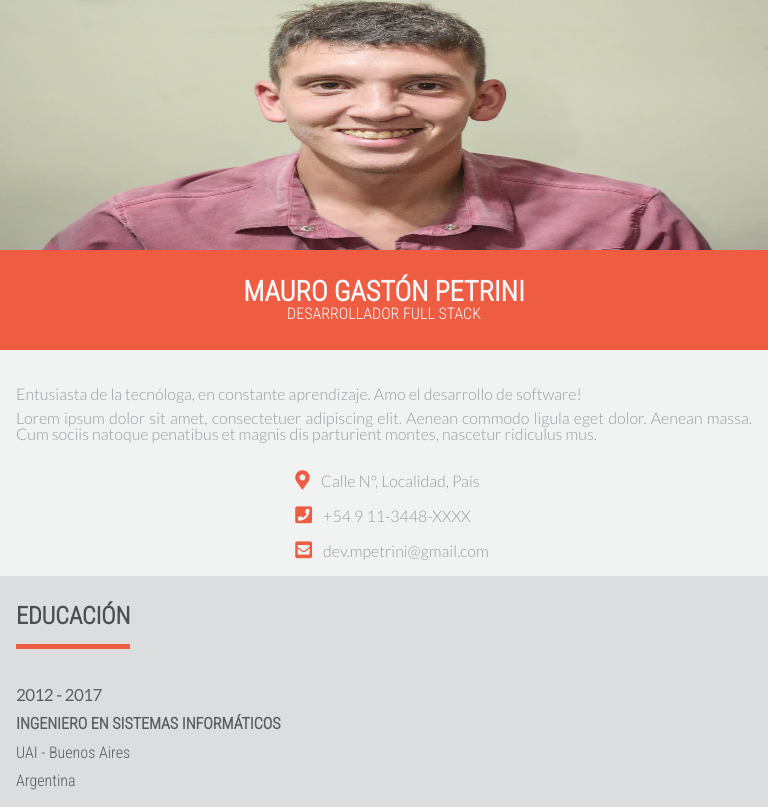
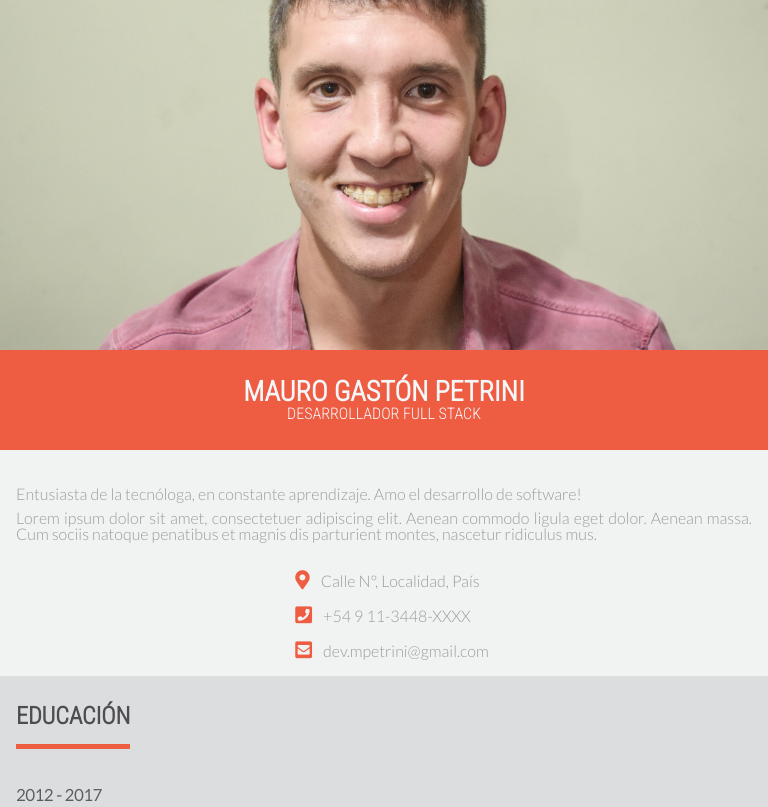
Before and after one commit to mpetrinidev/css-grid-cvs, a website: page demo-2/index.html in a window 768 px wide. Shown: the top 807 px of the page. Drawn offline with nearby package versions, Linux system fonts and the light colour scheme.

Commit message:
fix last mobile version logo

```diff
--- a/demo-2/site.css
+++ b/demo-2/site.css
@@ -62,7 +62,7 @@ li {
 .logo img {
     height: 100%;
     width: 100%;
-    vertical-align: top;
+    object-fit: cover;
 }
 
 .me h1 {
@@ -249,6 +249,9 @@ progress::-webkit-progress-value {
         max-width: 100%;
         grid-template-columns: 100%;
     }
+    .logo {
+        height: 250px;
+    }
     .logo,
     .info,
     .me,
@@ -301,6 +304,15 @@ progress::-webkit-progress-value {
     }
 }
 
-@media screen and (min-width: 420px) and (max-width:768px) {}
+@media screen and (min-width: 420px) and (max-width:768px) {
+    .container {
+        grid-template-rows: auto;
+    }
+    .logo {
+        height: 350px;
+    }
+}
 
-@media screen and (min-width: 769px) and (max-width:992px) {}
+@media screen and (min-width: 769px) and (max-width:992px) {
+
+}
```
